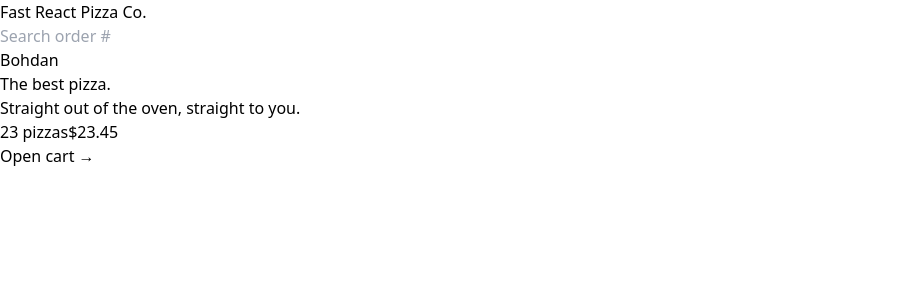
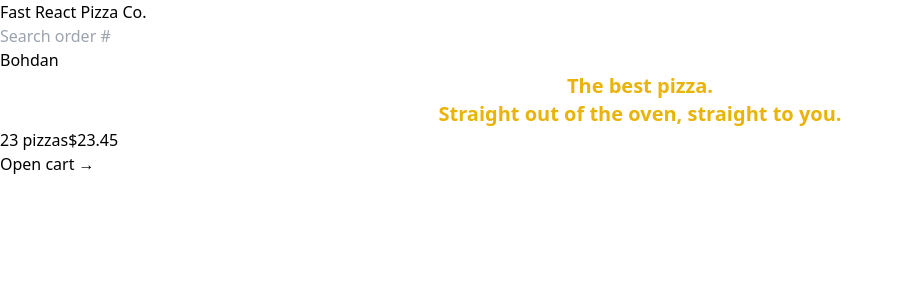
Before and after one commit to jetstream1128/fast-react-pizza, a React (Vite) app: page / in a window 1280 px wide. Shown: the top 300 px of the page, without its empty margins (0-903 px from the left). Built offline with nearby package versions, Linux system fonts and the light colour scheme.

Commit message:
Added tailwind configs

```diff
--- a/package.json
+++ b/package.json
@@ -25,6 +25,8 @@
     "eslint-plugin-react-hooks": "^4.6.0",
     "eslint-plugin-react-refresh": "^0.4.3",
     "postcss": "^8.4.38",
+    "prettier": "^3.2.5",
+    "prettier-plugin-tailwindcss": "^0.5.14",
     "tailwindcss": "^3.4.3",
     "vite": "^4.4.5",
     "vite-plugin-eslint": "^1.8.1"
--- a/src/ui/Home.jsx
+++ b/src/ui/Home.jsx
@@ -1,7 +1,7 @@
 function Home() {
   return (
     <div>
-      <h1>
+      <h1 className="text-center text-xl font-semibold text-yellow-500 ">
         The best pizza.
         <br />
         Straight out of the oven, straight to you.
```
Also changed, not shown: 2 other files (tests, documents, lock files or other folders).
